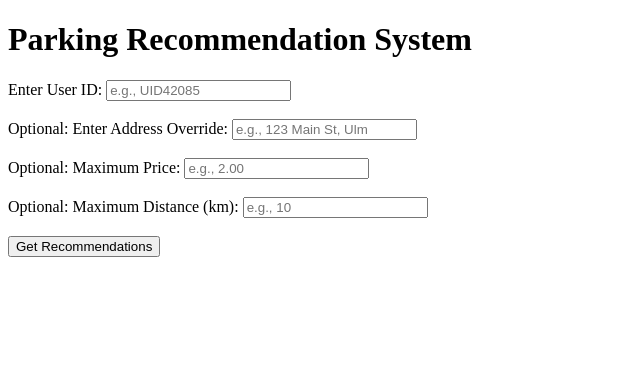
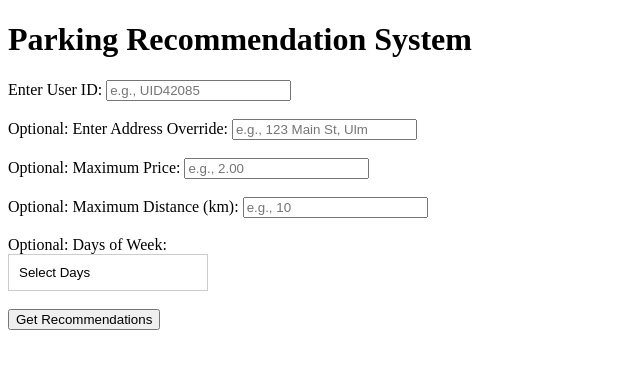
Before and after one commit to Vae2002/AML-WDB-Sem5, a Flask app: page / in a window 1280 px wide. Shown: the top 369 px of the page, without its empty margins (0-640 px from the left). Run offline with Flask 3, Linux system fonts and the light colour scheme; parts of the project's set-up code (start-up, migrations or seed data) failed here and were passed over.

Commit message:
app.py angepasst

```diff
--- a/app.py
+++ b/app.py
@@ -4,7 +4,6 @@ import pandas as pd
 import numpy as np
 from geopy.geocoders import Nominatim
 from geopy.distance import geodesic
-from datetime import datetime
 from sklearn.cluster import KMeans
 from geopy.exc import GeocoderUnavailable
 
@@ -119,6 +118,11 @@ def rank_candidates(candidates_df, user_vector):
         lambda row: np.linalg.norm(row.to_numpy() - user_vector[0]), axis=1)
     return candidates_df.sort_values('euclidean_diff').reset_index(drop=True)
 
+def is_parking_available(parking, selected_days):
+    if not selected_days:
+        return True
+    return any(day in parking.get('open_days', []) for day in selected_days)
+
 # ---------------------------
 # Routes
 # ---------------------------
@@ -132,6 +136,7 @@ def recommend():
     address_override = request.args.get('address_override')
     max_price_str = request.args.get('max_price')
     max_distance_str = request.args.get('max_distance')
+    selected_days = request.args.getlist('day_of_week[]')
 
     max_price = float(max_price_str) if max_price_str and max_price_str.strip() != "" else None
     max_distance = float(max_distance_str) if max_distance_str and max_distance_str.strip() != "" else None
@@ -203,6 +208,11 @@ def recommend():
     if max_distance is not None:
         public_candidates = public_candidates[public_candidates["calc_distance"] <= max_distance]
 
+    # Filter by selected days of the week
+    if selected_days:
+        private_candidates = private_candidates[private_candidates.apply(lambda x: is_parking_available(x, selected_days), axis=1)]
+        public_candidates = public_candidates[public_candidates.apply(lambda x: is_parking_available(x, selected_days), axis=1)]
+
     # KMeans-based Ranking for Private Parking
     X_private = private_candidates[['rating', 'price', 'calc_distance']].to_numpy()
     if len(X_private) == 0:
@@ -236,7 +246,8 @@ def recommend():
                            top1_public=top1_public.to_dict(orient='records'),
                            override_address=user_address,
                            max_price=max_price,
-                           max_distance=max_distance)
+                           max_distance=max_distance,
+                           selected_days=selected_days)
 
 # ---------------------------
 # Run the App
--- a/templates/index.html
+++ b/templates/index.html
@@ -3,6 +3,47 @@
 <head>
     <meta charset="UTF-8">
     <title>Parking Recommendation</title>
+    <style>
+        .dropdown {
+            position: relative;
+            display: inline-block;
+            width: 200px;
+        }
+
+        .dropdown-btn {
+            width: 100%;
+            padding: 10px;
+            border: 1px solid #ccc;
+            background-color: white;
+            cursor: pointer;
+            text-align: left;
+        }
+
+        .dropdown-content {
+            display: none;
+            position: absolute;
+            background-color: white;
+            border: 1px solid #ccc;
+            width: 100%;
+            max-height: 200px;
+            overflow-y: auto;
+            box-shadow: 0px 4px 6px rgba(0,0,0,0.1);
+        }
+
+        .dropdown-content label {
+            display: block;
+            padding: 5px 10px;
+            cursor: pointer;
+        }
+
+        .dropdown-content label:hover {
+            background-color: #f1f1f1;
+        }
+
+        .dropdown-content input {
+            margin-right: 10px;
+        }
+    </style>
 </head>
 <body>
     <h1>Parking Recommendation System</h1>
@@ -19,7 +60,37 @@
         <label for="max_distance">Optional: Maximum Distance (km):</label>
         <input type="text" id="max_distance" name="max_distance" placeholder="e.g., 10"><br><br>
 
+        <label>Optional: Days of Week:</label><br>
+        <div class="dropdown">
+            <button type="button" class="dropdown-btn" onclick="toggleDropdown()">Select Days</button>
+            <div class="dropdown-content" id="dropdown-content">
+                <label><input type="checkbox" name="day_of_week[]" value="Monday"> Monday</label>
+                <label><input type="checkbox" name="day_of_week[]" value="Tuesday"> Tuesday</label>
+                <label><input type="checkbox" name="day_of_week[]" value="Wednesday"> Wednesday</label>
+                <label><input type="checkbox" name="day_of_week[]" value="Thursday"> Thursday</label>
+                <label><input type="checkbox" name="day_of_week[]" value="Friday"> Friday</label>
+                <label><input type="checkbox" name="day_of_week[]" value="Saturday"> Saturday</label>
+                <label><input type="checkbox" name="day_of_week[]" value="Sunday"> Sunday</label>
+            </div>
+        </div>
+        <br><br>
+
         <button type="submit">Get Recommendations</button>
     </form>
+
+    <script>
+        function toggleDropdown() {
+            var dropdown = document.getElementById("dropdown-content");
+            dropdown.style.display = (dropdown.style.display === "block") ? "none" : "block";
+        }
+
+        document.addEventListener("click", function(event) {
+            var dropdown = document.getElementById("dropdown-content");
+            var button = document.querySelector(".dropdown-btn");
+            if (!button.contains(event.target) && !dropdown.contains(event.target)) {
+                dropdown.style.display = "none";
+            }
+        });
+    </script>
 </body>
 </html>
```
Also changed, not shown: templates/results.html (+15 -0 lines).
